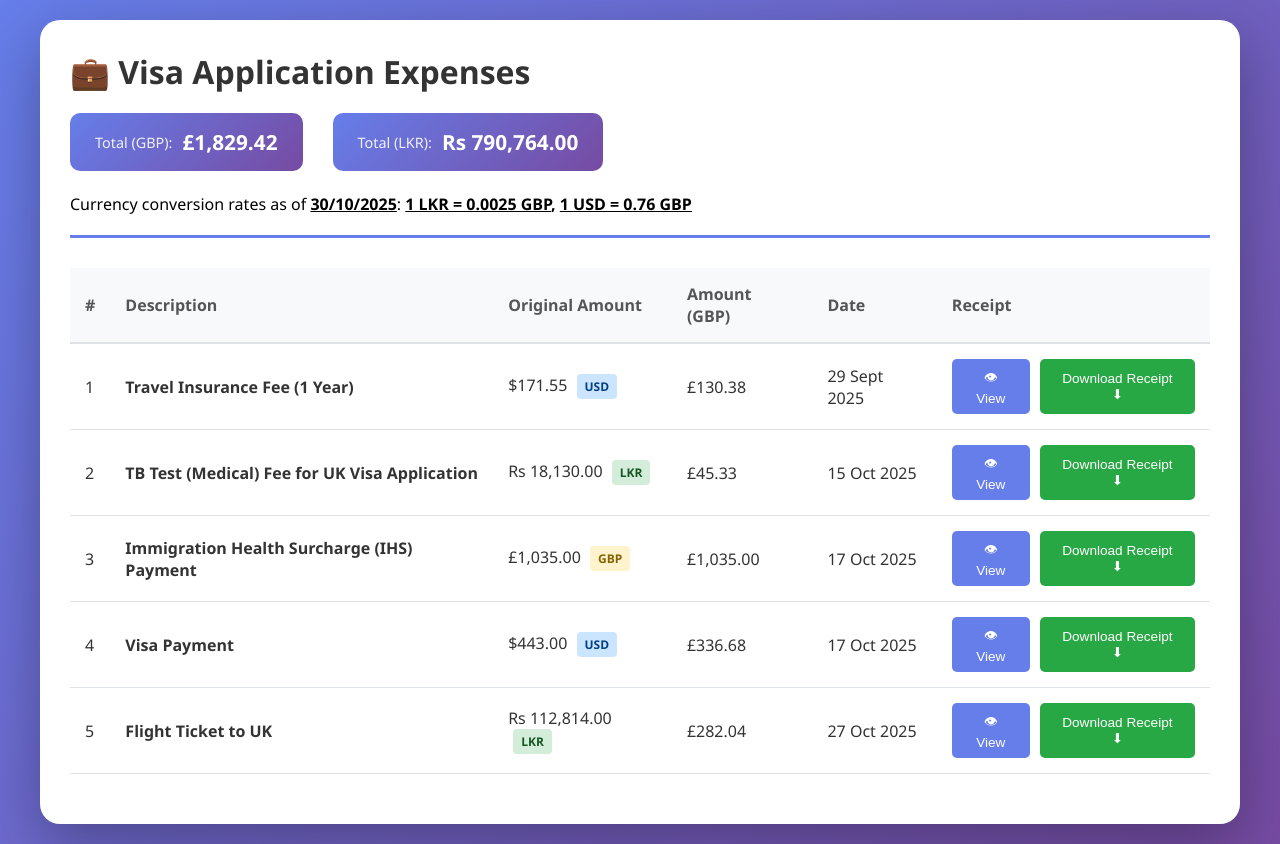
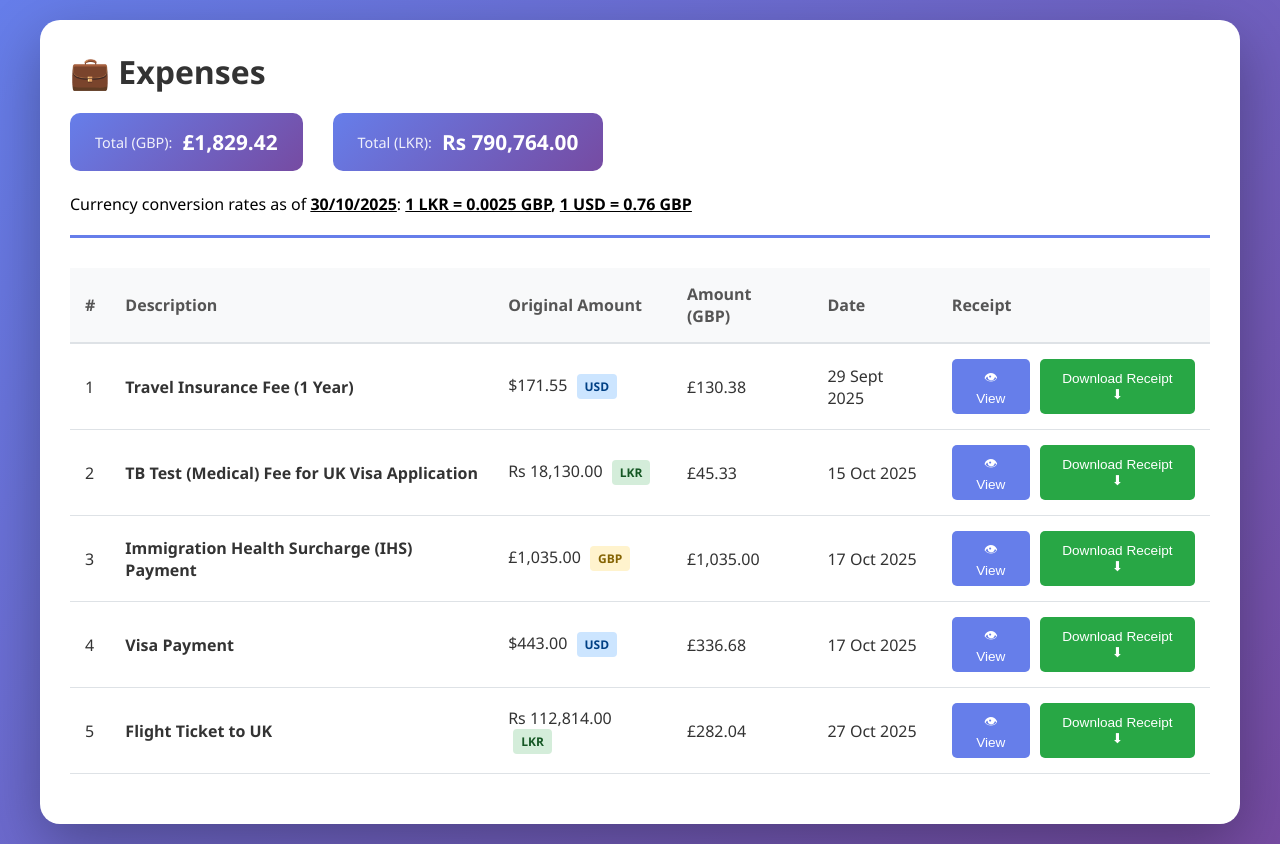
Before and after one commit to Safu1312/CCH-Expenses, a plain HTML site: page index.html in a window 1280 px wide. Drawn offline with Linux system fonts and the light colour scheme.

Commit message:
Update header title to generalize expenses label

```diff
--- a/index.html
+++ b/index.html
@@ -9,7 +9,7 @@
 <body>
     <div class="container">
         <header>
-            <h1>💼 Visa Application Expenses</h1>
+            <h1>💼 Expenses</h1>
             <div class="summary">
                 <div class="summary-item">
                     <span class="label">Total (GBP):</span>
```
